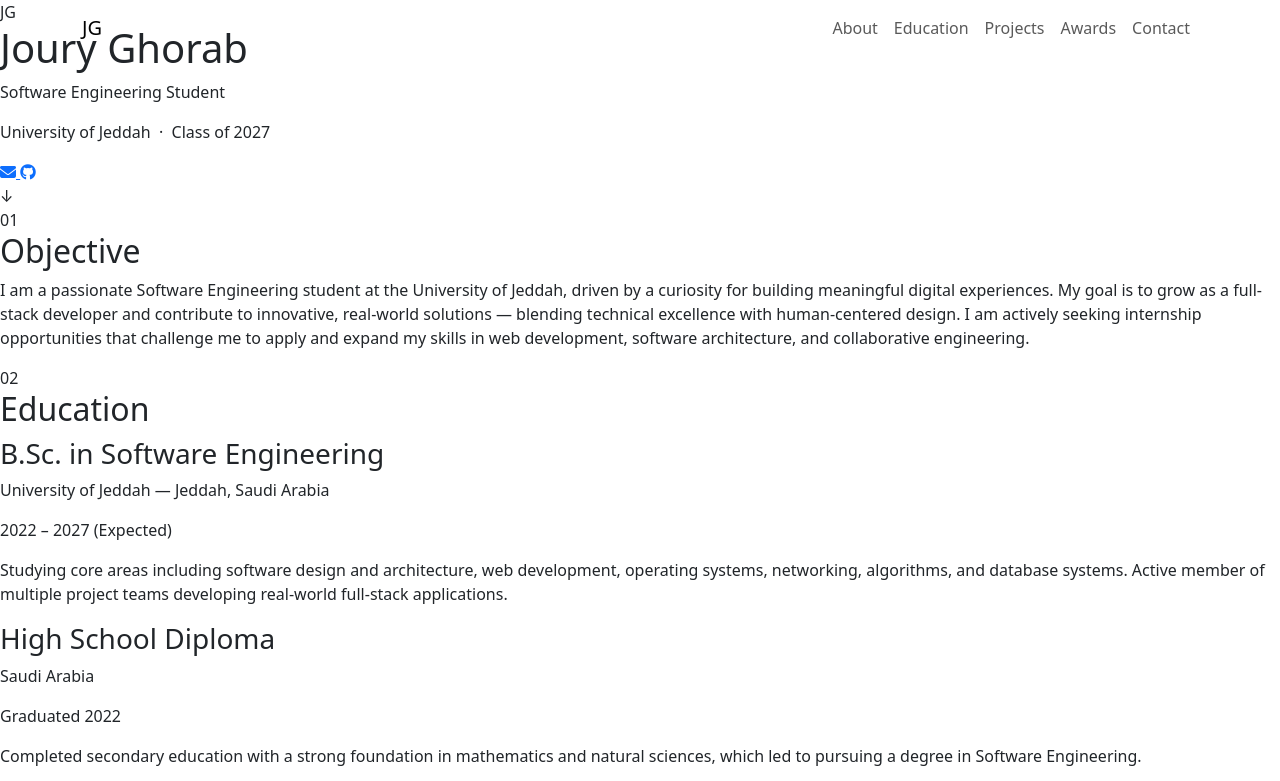
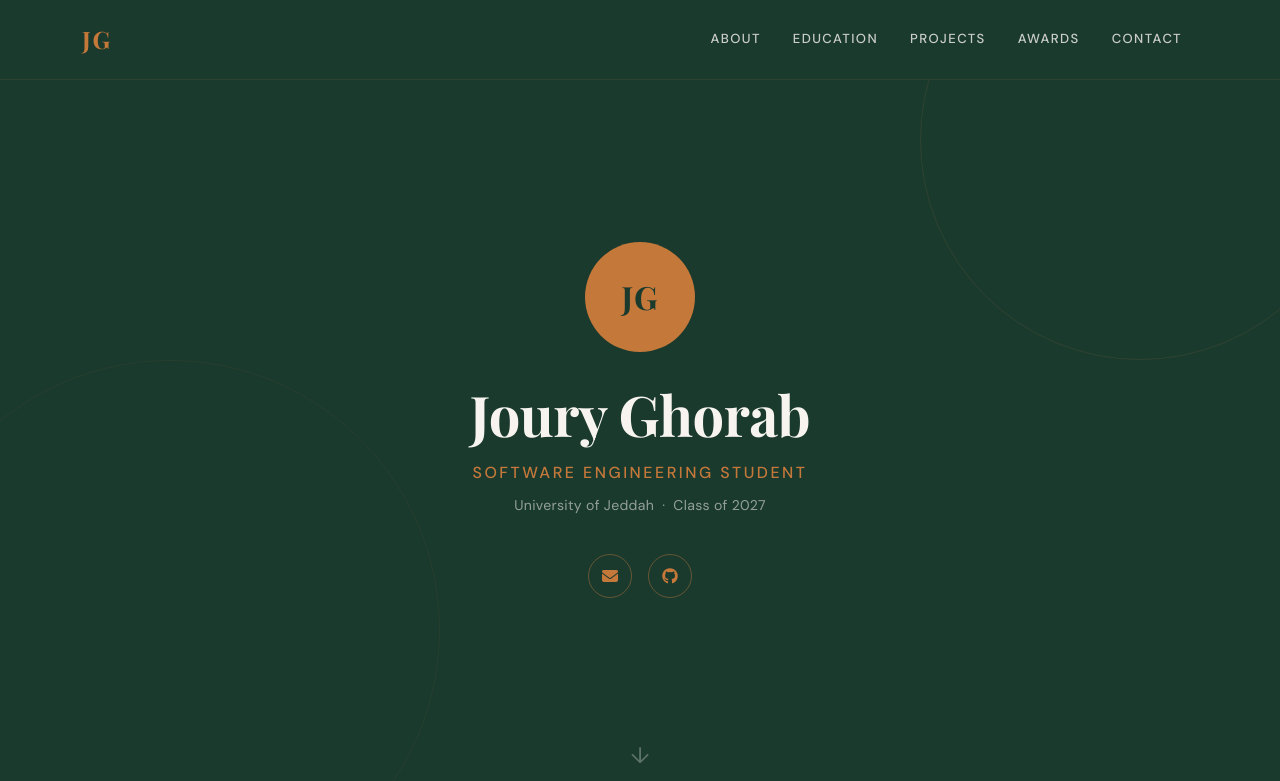
Before and after one commit to jouryghorab-cmd/web, a plain HTML site: page index.html in a window 1280 px wide. Shown: the top 781 px of the page. Drawn offline with nearby package versions, Linux system fonts and the light colour scheme.

Commit message:
Update stylesheet link from cssweb-2.css to cssweb.css

```diff
--- a/index.html
+++ b/index.html
@@ -11,7 +11,7 @@
     <!-- Google Fonts -->
     <link href="https://fonts.googleapis.com/css2?family=Playfair+Display:wght@400;600;700&family=DM+Sans:ital,opsz,wght@0,9..40,300;0,9..40,400;0,9..40,500;1,9..40,300&display=swap" rel="stylesheet">
     <!-- External Stylesheet -->
-    <link rel="stylesheet" href="cssweb-2.css">
+    <link rel="stylesheet" href="cssweb.css">
 </head>
 <body>
 
```
